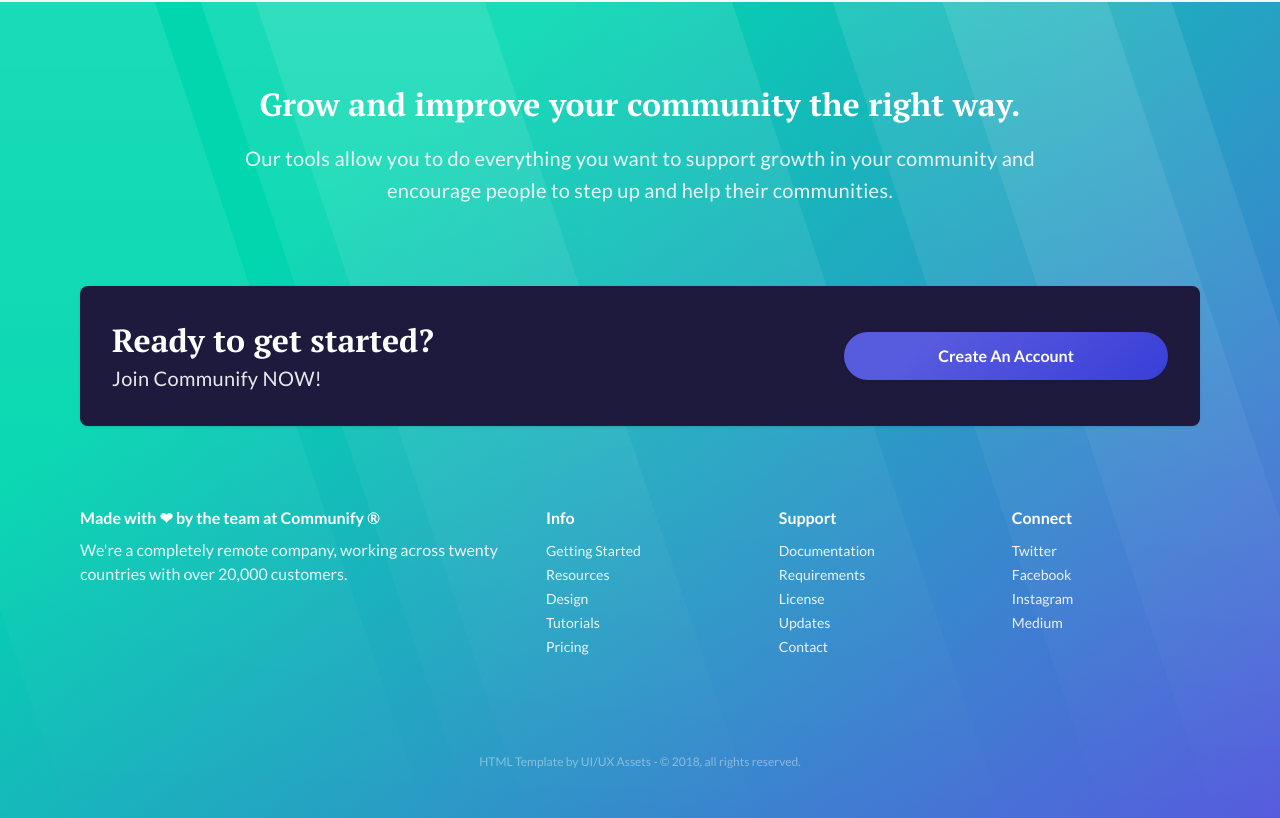
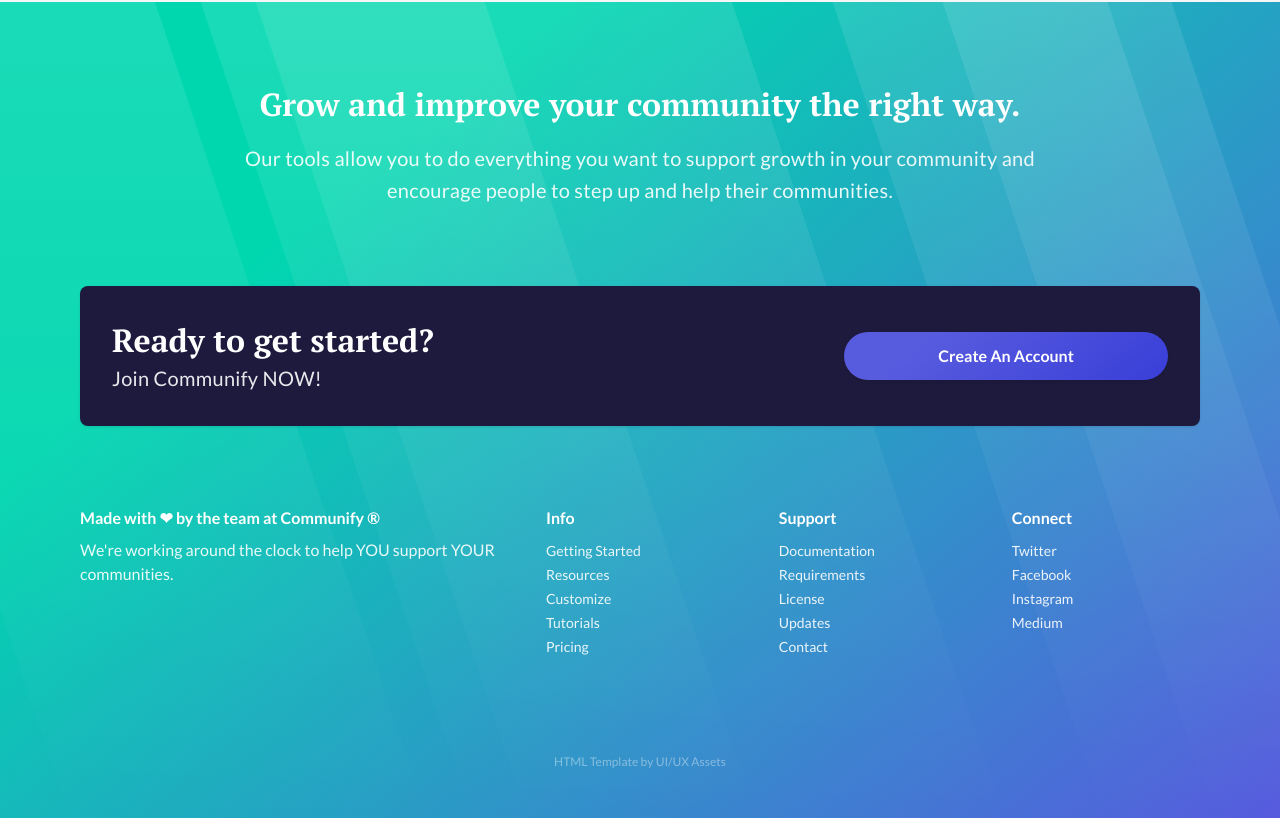
Before and after one commit to mona1afshar/communify.github.io, a plain HTML site: page index.html in a window 1280 px wide. Shown: the part 5080-5898 px from the top of the page. Drawn offline with Linux system fonts and the light colour scheme.

Commit message:
Update index.html

```diff
--- a/index.html
+++ b/index.html
@@ -181,14 +181,14 @@
       <div class="row center-desktop max-width-l">
         <div class="col-two-fifths">
           <h6>Made with &#x2764; by the team at Communify ®</h6>
-          <p>We're a completely remote company, working across twenty countries with over 20,000 customers.</p>
+          <p>We're working around the clock to help YOU support YOUR communities.</p>
         </div>
         <div class="col-one-fifth">
           <h6>Info</h6>
           <ul class="blank">
             <li><a href="#">Getting Started</a></li>
             <li><a href="#">Resources</a></li>
-            <li><a href="#">Design</a></li>
+            <li><a href="#">Customize</a></li>
             <li><a href="#">Tutorials</a></li>
             <li><a href="#">Pricing</a></li>
           </ul>
@@ -214,7 +214,7 @@
         </div>
       </div>
     </div>
-    <p class="copyright"><span>HTML Template by </span><a href="https://uiuxassets.com/" target="_blank">UI/UX Assets</a><span> - © 2018, all rights reserved.</span></p>
+    <p class="copyright"><span>HTML Template by </span><a href="https://uiuxassets.com/" target="_blank">UI/UX Assets</a></p>
   </footer>
 
   <script src="js/main.js"></script>
```
